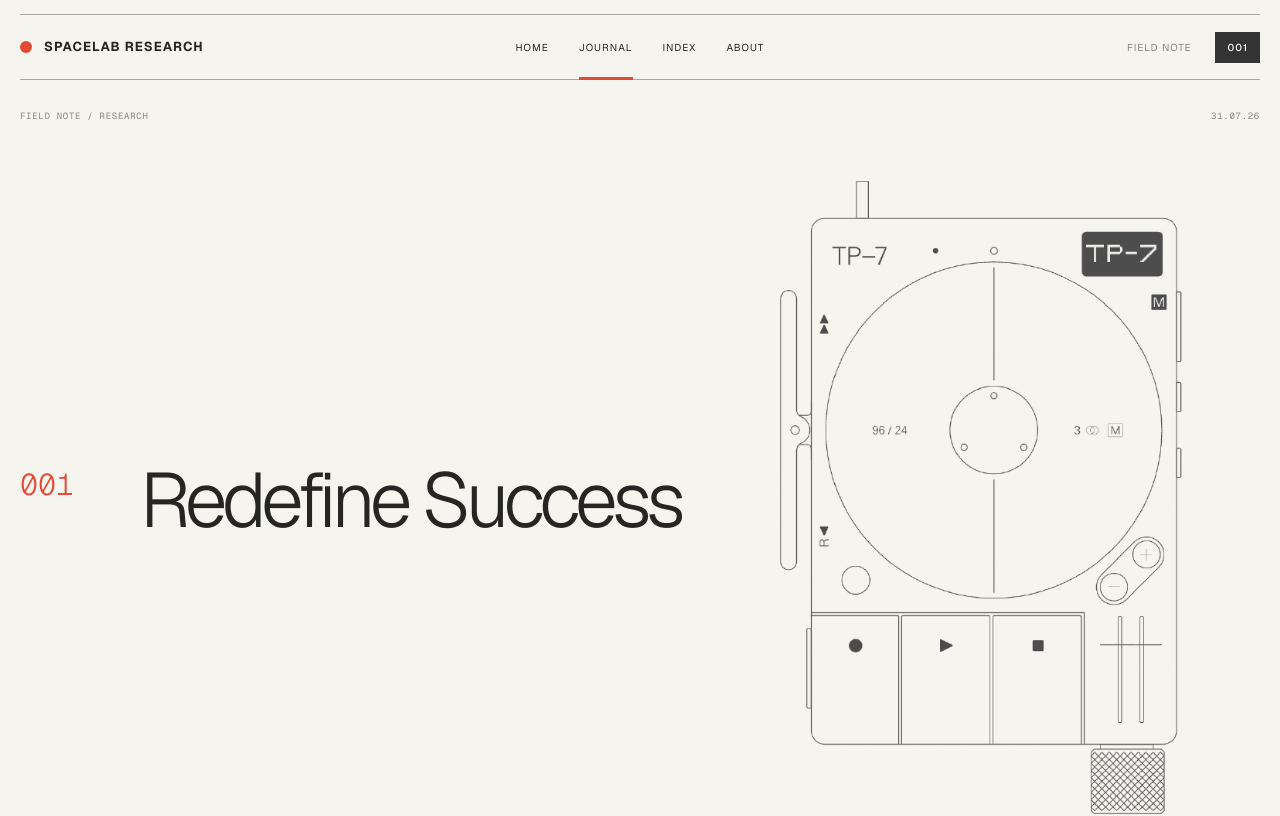
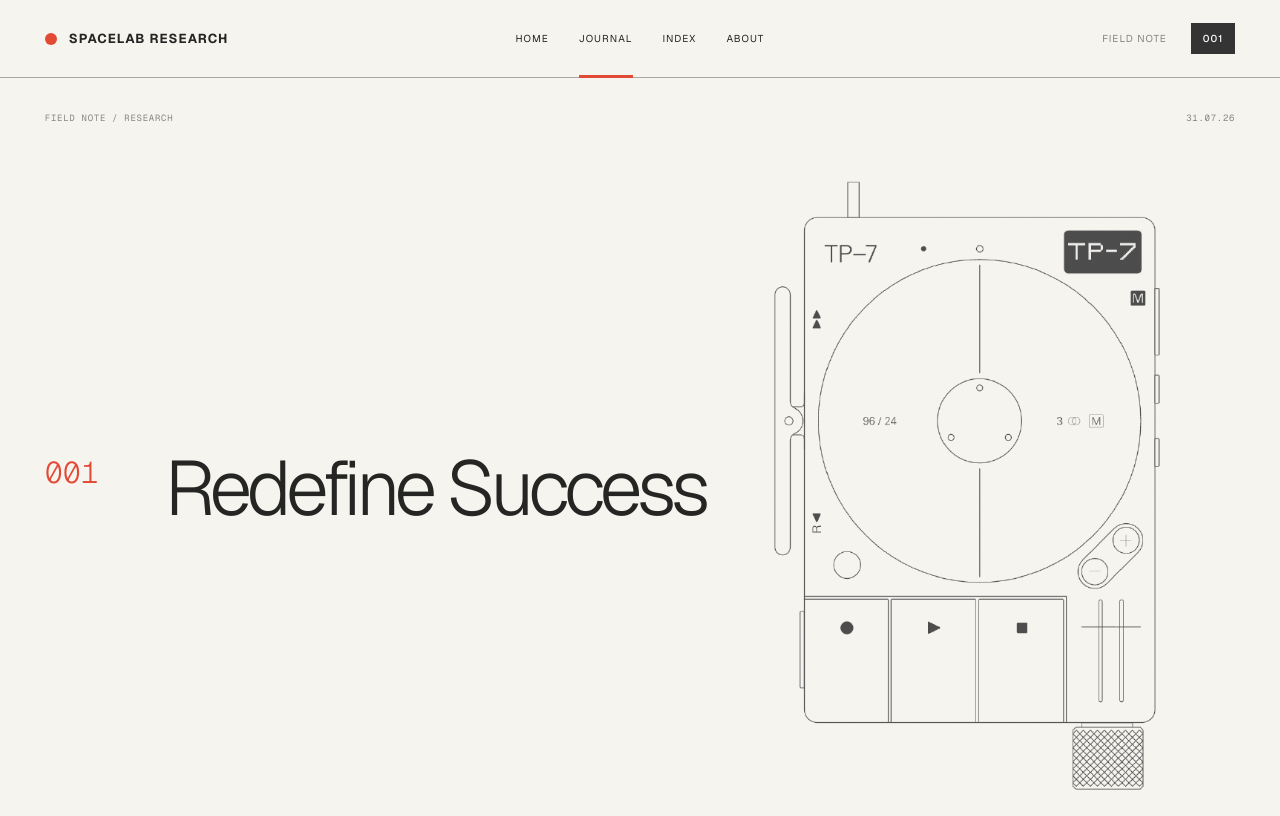
Before and after one commit to SpaceLabResearch/SpaceLabResearch.github.io, a Next.js app: page /notes/p300-quality-change in a window 1280 px wide. Shown: the top 816 px of the page. Built offline with nearby package versions, Linux system fonts and the light colour scheme.

Commit message:
Restore consistent full-width article layout

```diff
--- a/app/globals.css
+++ b/app/globals.css
@@ -196,3 +196,52 @@
   .test-statement{padding-left:18px;padding-right:18px}
   .test-footer{padding-left:14px;padding-right:14px}
 }
+
+
+/* Article pages — aligned with the full-width Home */
+.article-shell{
+  max-width:none;
+  width:100%;
+  margin:0;
+  padding:0;
+  overflow:hidden;
+}
+.article-header{
+  width:100%;
+  height:78px;
+  padding:0 clamp(20px,3.5vw,56px);
+  border-top:0;
+  background:var(--paper);
+}
+.article-hero{
+  padding:34px clamp(20px,3.5vw,56px) 50px;
+}
+.article-index,
+.article-intro,
+.article-section,
+.article-feature{
+  margin-left:clamp(20px,7vw,105px);
+  margin-right:clamp(20px,7vw,105px);
+}
+.article-table{
+  margin-left:clamp(20px,3.5vw,56px);
+  margin-right:clamp(20px,3.5vw,56px);
+}
+.article-footer{
+  margin-left:clamp(20px,3.5vw,56px);
+  margin-right:clamp(20px,3.5vw,56px);
+  margin-bottom:28px;
+}
+@media(max-width:900px){
+  .article-index,.article-intro,.article-section,.article-feature{
+    margin-left:clamp(18px,3vw,30px);
+    margin-right:clamp(18px,3vw,30px);
+  }
+}
+@media(max-width:700px){
+  .article-header{height:68px;padding:0 14px}
+  .article-header nav{gap:11px}
+  .article-hero{padding:24px 18px 38px}
+  .article-index,.article-intro,.article-section,.article-feature,
+  .article-table,.article-footer{margin-left:14px;margin-right:14px}
+}
```
